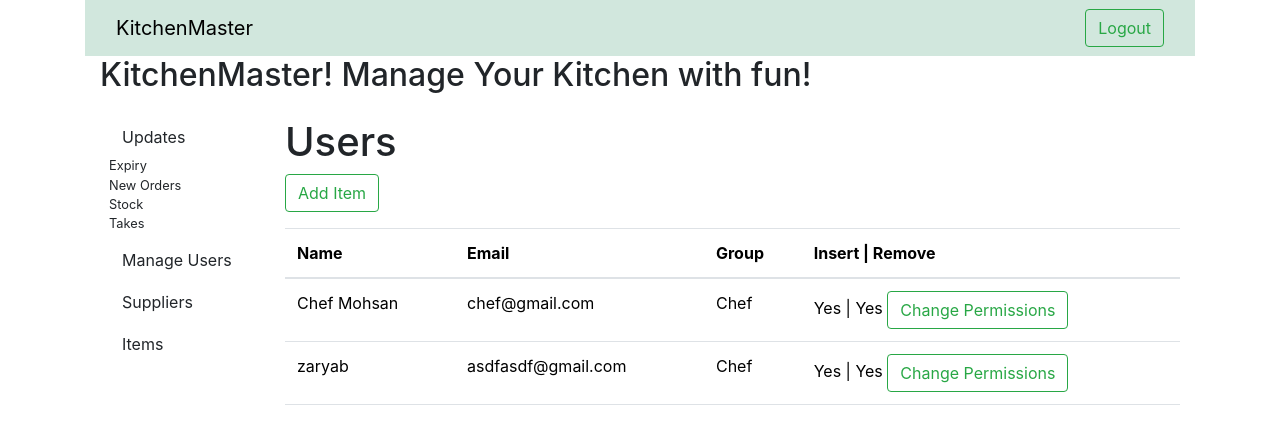
After one commit to zaryabkhanthakur/fridge-guard, a Django app: page /chefs/ in a window 1280 px wide. The commit adds this page. Shown: the top 444 px of the page. Run offline with Django 5.2, Linux system fonts and the light colour scheme; a user stored in the database is signed in; data comes from the database, SQL or seed files in the repository; both versions use the stored data as it was after the commit; some libraries are stand-ins or nearby versions.

Commit message:
Manager user.

```diff
--- a/smart_fridge/fridge/templates/fridge/sidebar.html
+++ b/smart_fridge/fridge/templates/fridge/sidebar.html
@@ -21,8 +21,8 @@
         </button>
         <div class="collapse" id="dashboard-collapse">
           <ul class="btn-toggle-nav list-unstyled fw-normal pb-1 small">
-            <li><a href="#" class="link-dark rounded">Chefs</a></li>
-            <li><a href="#" class="link-dark rounded">Riders</a></li>
+            <li><a href="/chefs" class="link-dark rounded">Chefs</a></li>
+            <li><a href="/riders" class="link-dark rounded">Riders</a></li>
             <li><a href="/create_user" class="link-dark rounded">Add new users</a></li>
           </ul>
         </div>
--- /dev/null
+++ b/smart_fridge/fridge/templates/fridge/user_list.html
@@ -0,0 +1,39 @@
+{% extends "fridge/admin_base.html"%}
+
+{% block superuser_content %}
+{%load fridge_tags%}
+
+    <h1>Users</h1>
+    {% if users%}
+    <a class="btn btn-outline-success mb-3" href="/users/add">Add Item</a>
+    <table class="table">
+        <thead>
+          <tr>
+            <th scope="col">Name</th>
+            <th scope="col">Email</th>
+            <th scope="col">Group</th>
+            <th scope="col">Insert | Remove </th>
+          </tr>
+        </thead>
+        <tbody>
+          {% for kitchen_user in users %}
+          <tr>
+            <td>{{kitchen_user.username}}</td>
+            <td>{{kitchen_user.email}}</td>
+            <td>{{kitchen_user.groups.all.0.name}}</td>
+            <td>{% if kitchen_user.groups.all.0.name == "Chef" %}
+                Yes | Yes
+                {% else %}
+                Yes | No
+                {% endif %}
+                <a class="btn btn-outline-success" href="/create_user">Change Permissions</a>
+            </td>
+          </tr>
+          {% endfor %}
+        </tbody>
+      </table>
+    {% else %}
+    <p>No User available</p>
+    <a class="btn btn-outline-success" href="/create_user">Add New User</a>
+    {% endif %}
+    {% endblock superuser_content %}
--- a/smart_fridge/fridge/urls.py
+++ b/smart_fridge/fridge/urls.py
@@ -1,5 +1,5 @@
 from django.urls import path
-from .views import HomeView, SupplierView, FridgeItemView, FridgeItemCreateView
+from .views import HomeView, SupplierView, FridgeItemView, FridgeItemCreateView, ChefListView, RiderViewList
 from .views import login, logout, create_user
 
 app_name = "fridge"
@@ -7,6 +7,8 @@ urlpatterns = [
     path('logout/', logout, name='logout'),
     path('', login, name="login" ),
     path('create_user/', create_user, name="create_user"),
+    path('chefs/', ChefListView.as_view(), name='chefs'),
+    path('riders/', RiderViewList.as_view(), name='riders'),
     path('home/', HomeView.as_view(), name='home'),
     path('items/', FridgeItemView.as_view(), name='items'),
     path('items/add', FridgeItemCreateView.as_view(), name="add_item"),
--- a/smart_fridge/fridge/views.py
+++ b/smart_fridge/fridge/views.py
@@ -6,6 +6,7 @@ from django.contrib.auth.forms import AuthenticationForm
 from django.contrib.auth import login as authlogin, authenticate, logout as authlogout
 from django.contrib.auth.models import User, Group
 from django.urls import reverse_lazy, reverse
+from django.conf import settings
 
 from .models import Suplier, FridgeItem
 from .forms import UserCreationForm
@@ -25,7 +26,7 @@ def login(request):
                 authlogin(request, user)
                 messages.info(request, f"Welcome, {name}!")
                 print("hello")
-                return redirect("home")
+                return redirect("fridge:home")
             else:
                 print("invalid user name")
                 messages.error(request, "Invalid username or password")
@@ -39,7 +40,7 @@ def login(request):
 def logout(request):
     authlogout(request)
     messages.info(request, "You have successfully logged out")
-    return redirect('login')
+    return redirect('fridge:login')
 
 
 
@@ -75,6 +76,27 @@ class FridgeItemCreateView(LoginRequiredMixin, CreateView):
     def get_success_url(self):
         return reverse_lazy('fridge:items')
 
+class ChefListView(LoginRequiredMixin, ListView):
+    model = User
+    context_object_name = "users"
+
+    template_name = "fridge/user_list.html"
+
+    def get_queryset(self):
+        queryset = User.objects.filter(groups__name="Chef")
+        print(queryset[0].get_all_permissions())
+        return queryset
+
+class RiderViewList(LoginRequiredMixin, ListView):
+    model = User
+    context_object_name = "users"
+
+    template_name = "fridge/user_list.html"
+
+    def get_queryset(self):
+        queryset = User.objects.filter(groups__name="Rider")
+        return queryset
+
 
 class SupplierView(LoginRequiredMixin, ListView):
     model = Suplier
```
Also changed, not shown: smart_fridge/fridge/templatetags/fridge_tags.py (added, +8 -0 lines), smart_fridge/db.sqlite3, smart_fridge/fridge/templatetags/__init__.py (added).
